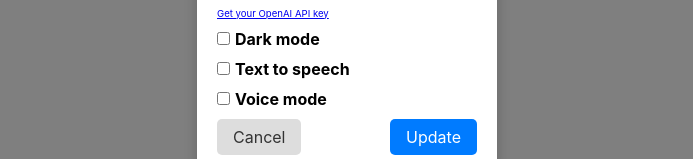
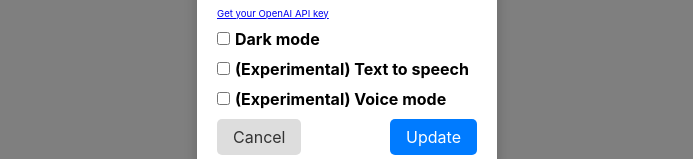
Before and after one commit to oleksii-pi/pipad, a React (Create React App) app: page / in a window 1280 px wide. Shown: the part 436-595 px from the top of the page, without its empty margins (293-986 px from the left). Built offline with nearby package versions, Linux system fonts and the light colour scheme.

Commit message:
Mark unstable options experimental

```diff
--- a/src/components/SettingsDialog.tsx
+++ b/src/components/SettingsDialog.tsx
@@ -77,7 +77,7 @@ export const SettingsDialog: React.FC<{ onClose: () => void }> = ({ onClose }) =
             checked={localTextToSpeech}
             onChange={(e) => setLocalTextToSpeech(e.target.checked)}
           />
-          Text to speech
+          (Experimental) Text to speech
         </label>
 
         <label>
@@ -86,7 +86,7 @@ export const SettingsDialog: React.FC<{ onClose: () => void }> = ({ onClose }) =
             checked={localVoiceMode}
             onChange={(e) => setLocalVoiceMode(e.target.checked)}
           />
-          Voice mode
+          (Experimental) Voice mode
         </label>
 
         <div className="button-row">
```
